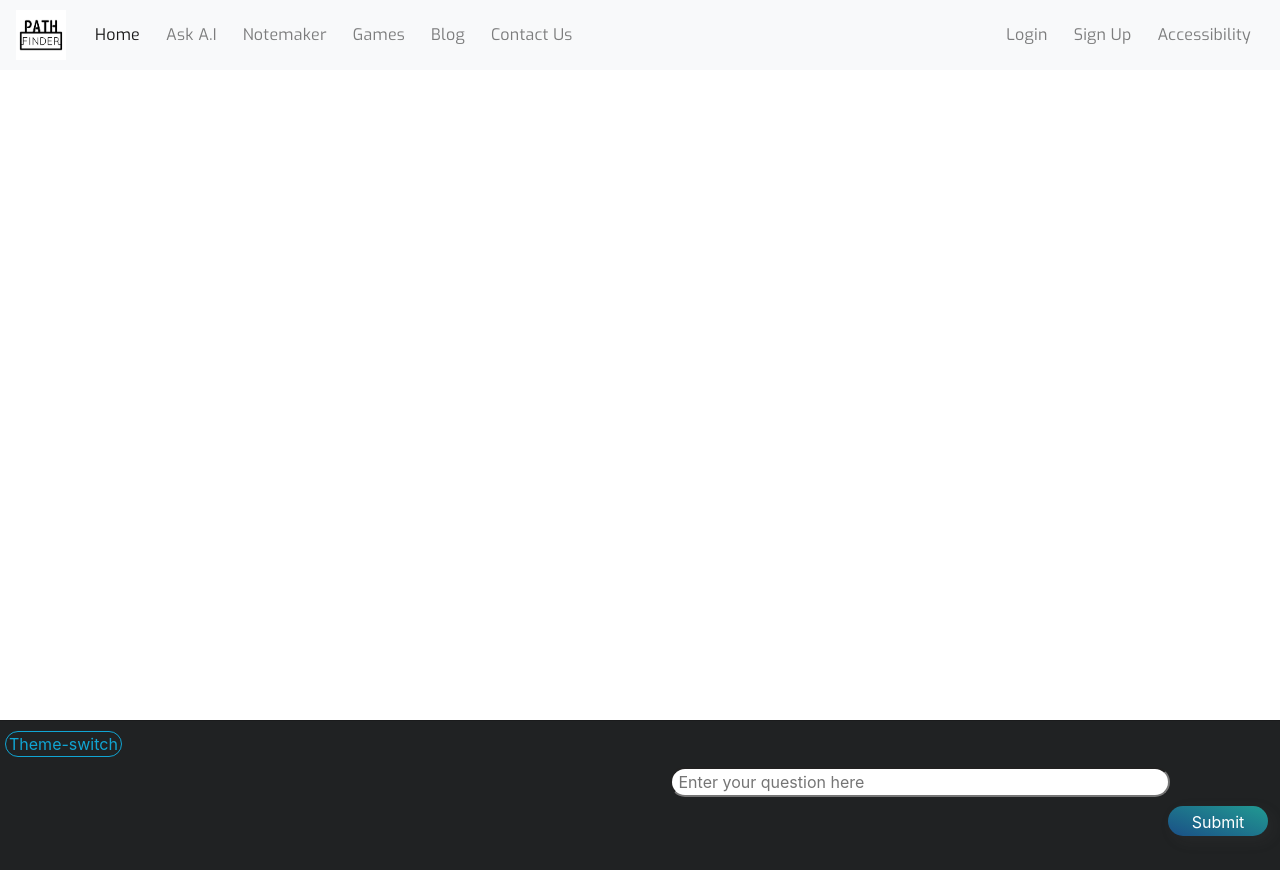
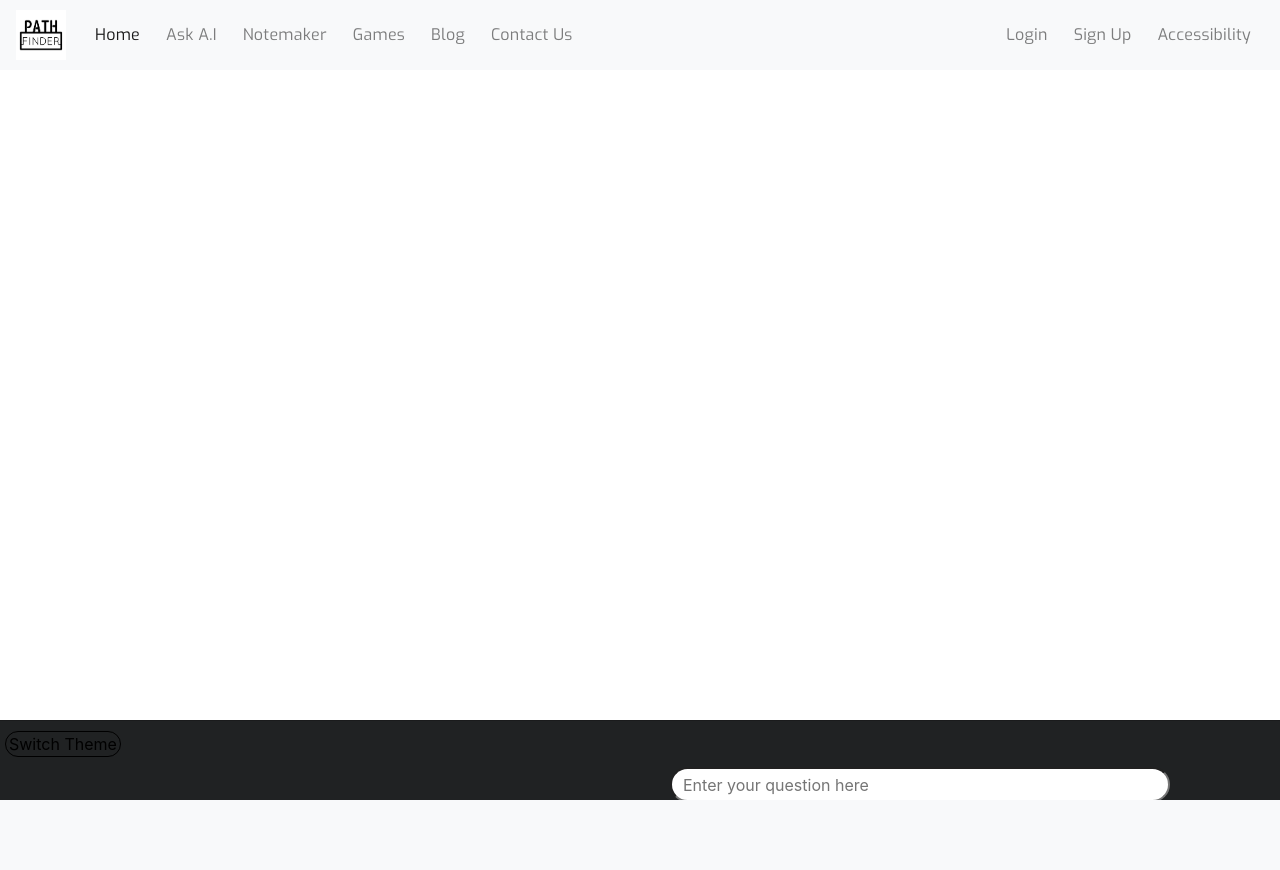
Before and after one commit to Susa0823/PathFinderProject, a Django app: page /chatbox/ in a window 1280 px wide. After the commit the page ends 800 px from the top, so only its background shows below. Run offline with Django 4.2, Linux system fonts and the light colour scheme; some libraries are stand-ins or nearby versions.

Commit message:
design changes

```diff
--- a/PathFinder/templates/chatwindow.html
+++ b/PathFinder/templates/chatwindow.html
@@ -12,12 +12,26 @@
         type="text/css"
         href="{% static 'pathfinderapp/css/webchatcss/litewebchat_input.min.css' %}">
   <style>
-      /* 全局 */
 
       html,
-        /* 高宽分别对应横竖滚动条的尺寸 */
+      body {
+          height: 100%;
+          margin: 0;
+          padding: 0;
+          overflow: hidden;
+      }
+
+      .lite-chatmaster {
+        height: 100%;
+        width: 100%;
+      }
+
+      ::webkit-scrollbar {
+        width: 10px:
         height: 1px;
       }
+
+
   </style>
   <head>
     <body>
@@ -40,9 +54,11 @@
                   style="border: solid 1px;
                          border-radius: 2em;
                          cursor: pointer;
-                         color: #10a5d3"
+                         color: #10a5d3
+                         margin-left: 20px;
+                         padding 5px;"
                   type="button">
-            Theme-switch
+            Switch Theme
             <!-- <svg xmlns="http://www.w3.org/2000/svg" viewBox="0 0 24 24">
       <path d="M12 0C5.373 0 0 5.373 0 12s5.373 12 12 12 12-5.373 12-12S18.627 0 12 0m0 22C6.486 22 2 17.514 2 12S6.486 2 12 2s10 4.486 10 10-4.486 10-10 10"></path>
       <path d="M8 7a2 2 0 1 0-.001 3.999A2 2 0 0 0 8 7M16 7a2 2 0 1 0-.001 3.999A2 2 0 0 0 16 7M15.232 15c-.693 1.195-1.87 2-3.349 2-1.477 0-2.655-.805-3.347-2H15m3-2H6a6 6 0 1 0 12 0"></path>
@@ -66,7 +82,7 @@
                    ref="editor"
                    id="userMsgInput"
                    name="user_message"
-                   placeholder=" Enter your question here"
+                   placeholder="  Enter your question here"
                    >
             <input type="submit" class="send" id="sendbutton" value="Submit">
           </form>
@@ -85,11 +101,12 @@
             height: 30px;
             border-radius: 2em !important;
             margin-top: 10px;
+            height: 35px;
           }
 
           .send {
             width: 100px;
-            height: 30px;
+            height: 35px;
             border-radius: 2em;
             margin-top: 9px !important;
 
@@ -141,7 +158,7 @@
     const bot_response = [
       {
         messageType: 'raw',
-        headIcon: '../static/pathfinderapp/img/A.jpg',
+        headIcon: '../static/pathfinderapp/img/chatbot.png',
         name: 'Charlie',
         position: 'left',
         html: await submitChat(usermessage),
@@ -150,7 +167,7 @@
     const usr_query = [
       {
         messageType: 'raw',
-        headIcon: '../static/pathfinderapp/img/B.jpg',
+        headIcon: '../static/pathfinderapp/img/user.png',
         name: "{{ request.user.first_name }}",
         position: 'right',
         html: usermessage,
@@ -164,7 +181,7 @@
           const init =[
             {
               messageType: "raw",
-              headIcon: "../static/pathfinderapp/img/A.jpg",
+              headIcon: "../static/pathfinderapp/img/chatbot.png",
               name: "Charlie",
               position: "left",
               html: "Please type a question to get started!",
```
